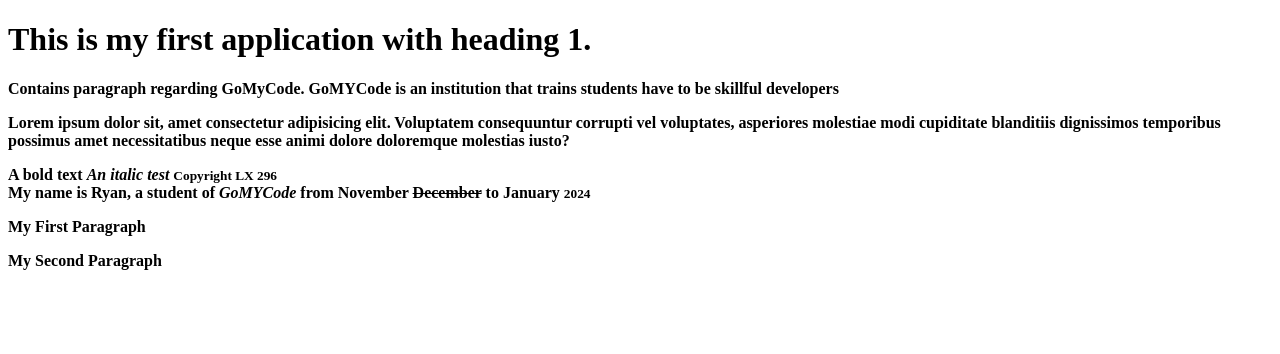
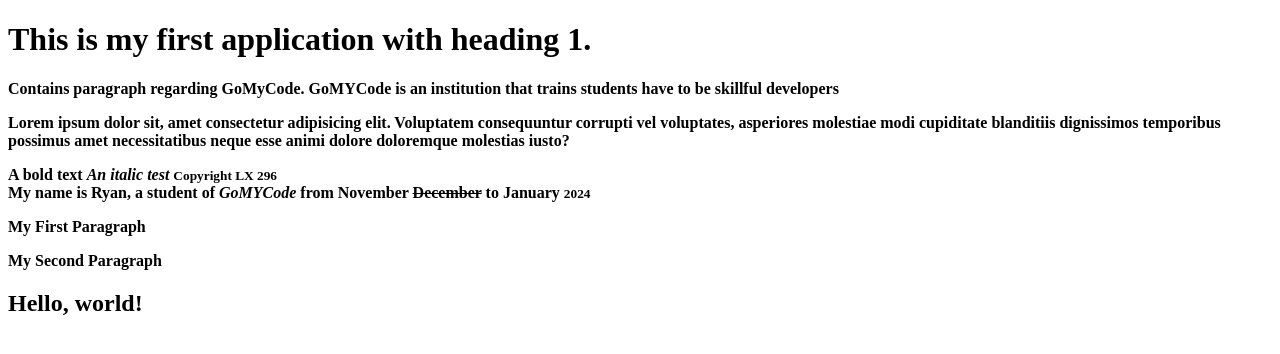
Before and after one commit to Gichana565/HTMLSession, a plain HTML site: page index.html in a window 1280 px wide. Drawn offline with Linux system fonts and the light colour scheme.

Commit message:
Added an attribute called title to a heading, h2, that explains that it is a subheading.

```diff
--- a/index.html
+++ b/index.html
@@ -28,5 +28,10 @@
         <!--Paragraphs are listed using the p tag and are automatically separated by line breaks-->
         <p>My First Paragraph</p>
         <p>My Second Paragraph</p>
+
+        <!--Attributes provide additional information about a HTML element, and are considered as properties-->
+        <!--Elements can have a single, many or no attributes-->
+        <!--Example of heading with a title attribute-->
+        <h2 title="This is a subheading">Hello, world!</h2>
     </body>
 </html>
```
